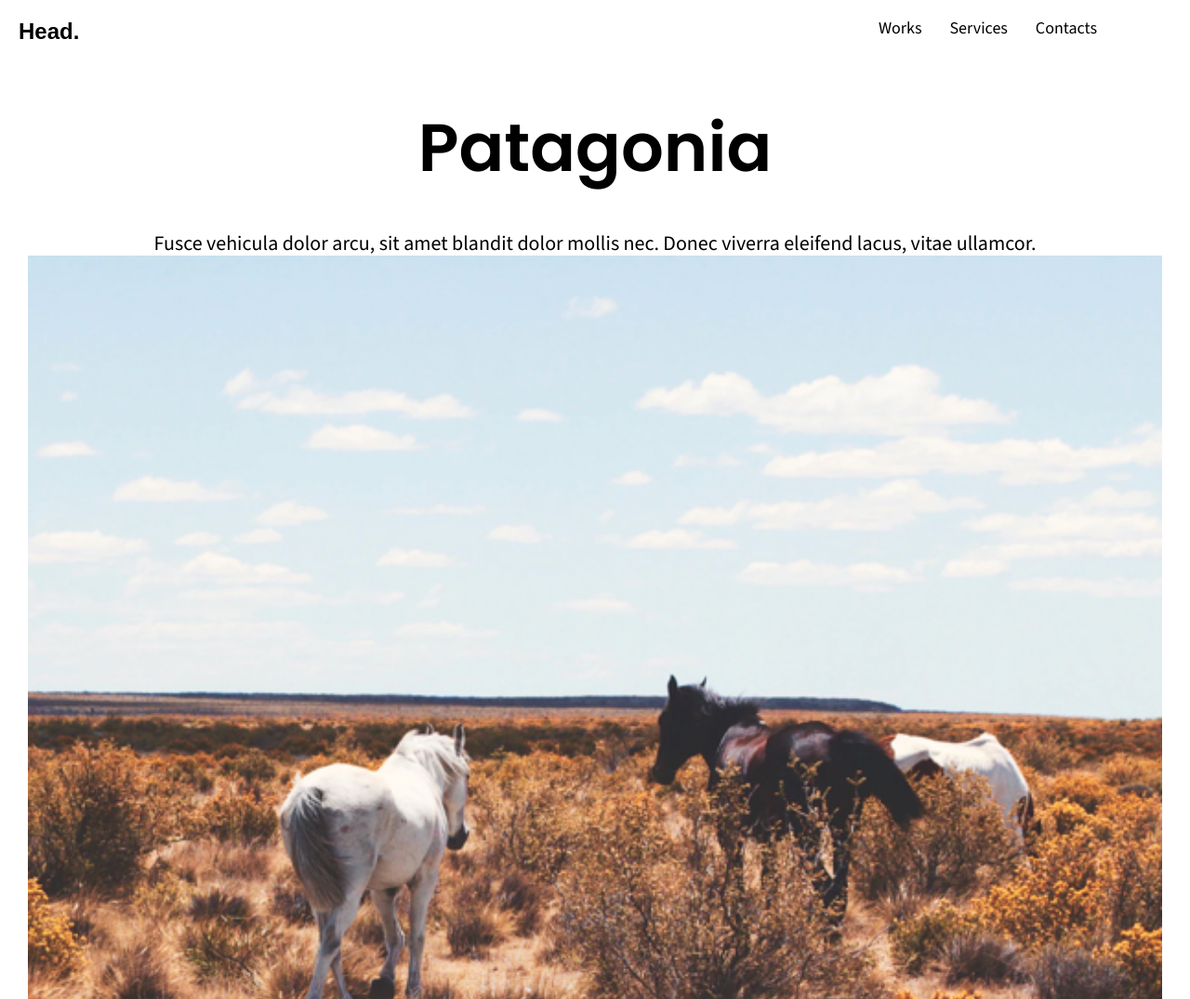
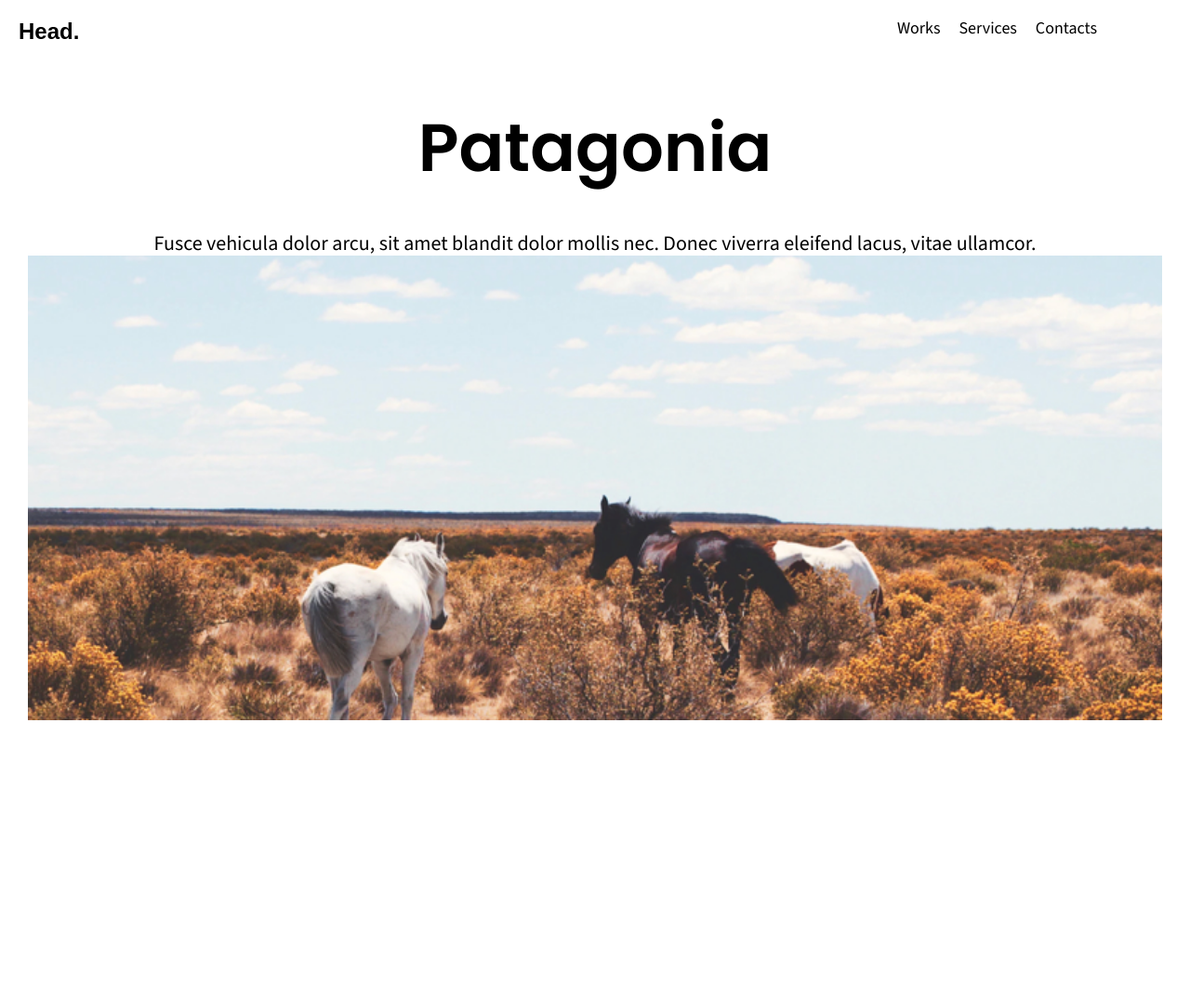
Before and after one commit to VimalaSellappan/Assignment-13, a plain HTML site: page index.html in a window 1280 px wide. Shown: the whole page at 93% size. After the commit the page ends 809 px from the top, so only its background shows below. Drawn offline with nearby package versions, Linux system fonts and the light colour scheme; a web font is replaced by a local one.

Commit message:
navigation and picture tag were added

```diff
--- a/index.html
+++ b/index.html
@@ -15,15 +15,22 @@
         <div class="top_container">
             <div class="head">Head.</div>
             <div class="navigation_container">
-                <div>Works</div>
-                <div>Services</div>
-                <div>Contacts</div>
-            </div>
+              <ul class="tabs">
+                <li><a href="works.html">Works</a></li>
+                <li><a href="services.html">Services</a></li>
+                <li><a href="contacts.html">Contacts</a></li>
+              </ul>
+          </div>
         </div>
         <div class="bottom_container">
           <h1>Patagonia</h1>
           <p>Fusce vehicula dolor arcu, sit amet blandit dolor mollis nec. Donec viverra eleifend lacus, vitae ullamcor.</p>
-          <img src="image/Image.jpg" alt="Horses in Desert">
+          <picture>
+            <source srcset="image/Imagesmall.png" media="(max-width: 600px)" alt="Horses in Desert">
+            <source srcset="image/Imagemedium.jpg" media="(max-width: 1200px)" alt="Horses in Desert">
+            <img src="image/Imagelarge.jpg" alt="Horses in Desert">
+        </picture>
         </div>
     </main>
   </body>
+</html>
--- a/style/style.css
+++ b/style/style.css
@@ -29,6 +29,21 @@
     gap:30px;
     padding-right: 80px;
 }
+.tabs{
+    list-style-type: none;
+    display: flex;
+    gap: 20px;
+}
+
+.tabs a{
+    text-decoration: none;
+    transition: color 0.3s ease;
+    color: black;
+}
+.tabs a:hover{
+    color:blue;
+}
+
 .bottom_container{
     display: flex;
     justify-content: center;
@@ -83,3 +98,14 @@ h1{
     }
 
 }
+picture img {
+    width: 100%;
+    height: auto;
+  }
+
+  @media (min-width: 1200px) {
+    picture img {
+      height: 500px;
+      object-fit: cover;
+    }
+  }
```
Also changed, not shown: image/Imagelarge.jpg (added), image/Imagemedium.jpg (renamed from image/Image.jpg), image/Imagesmall.png (added).
